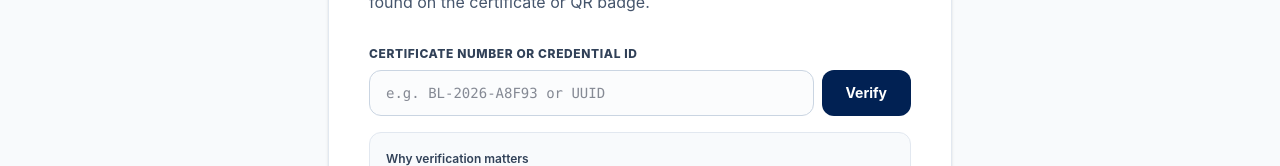
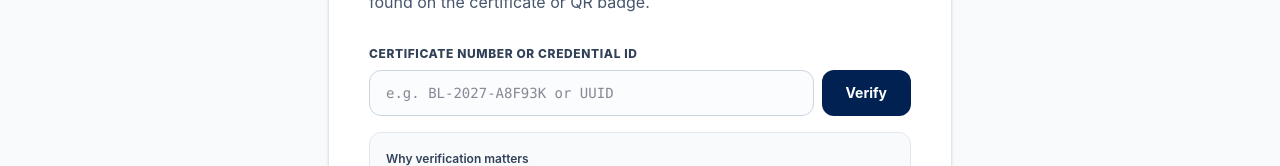
Before and after one commit to JAVABOI05/BRAINLAB-EXAM-CBT, a Next.js app: page /verify in a window 1280 px wide. Shown: the part 392-558 px from the top of the page. Built offline with nearby package versions, Linux system fonts and the light colour scheme; no server answers; the database is empty.

Commit message:
chore: update access code example to 2027 format

```diff
--- a/app/verify/page.tsx
+++ b/app/verify/page.tsx
@@ -46,7 +46,7 @@ export default function CertificateLookupPage() {
                     type="text"
                     value={identifier}
                     onChange={(e) => setIdentifier(e.target.value)}
-                    placeholder="e.g. BL-2026-A8F93 or UUID"
+                    placeholder="e.g. BL-2027-A8F93K or UUID"
                     className="flex-1 rounded-xl border border-slate-300 bg-slate-50/50 px-4 py-3 text-sm font-mono text-slate-900 outline-none transition focus:border-indigo-600 focus:bg-white focus:ring-2 focus:ring-indigo-600/20"
                   />
                   <button
```
